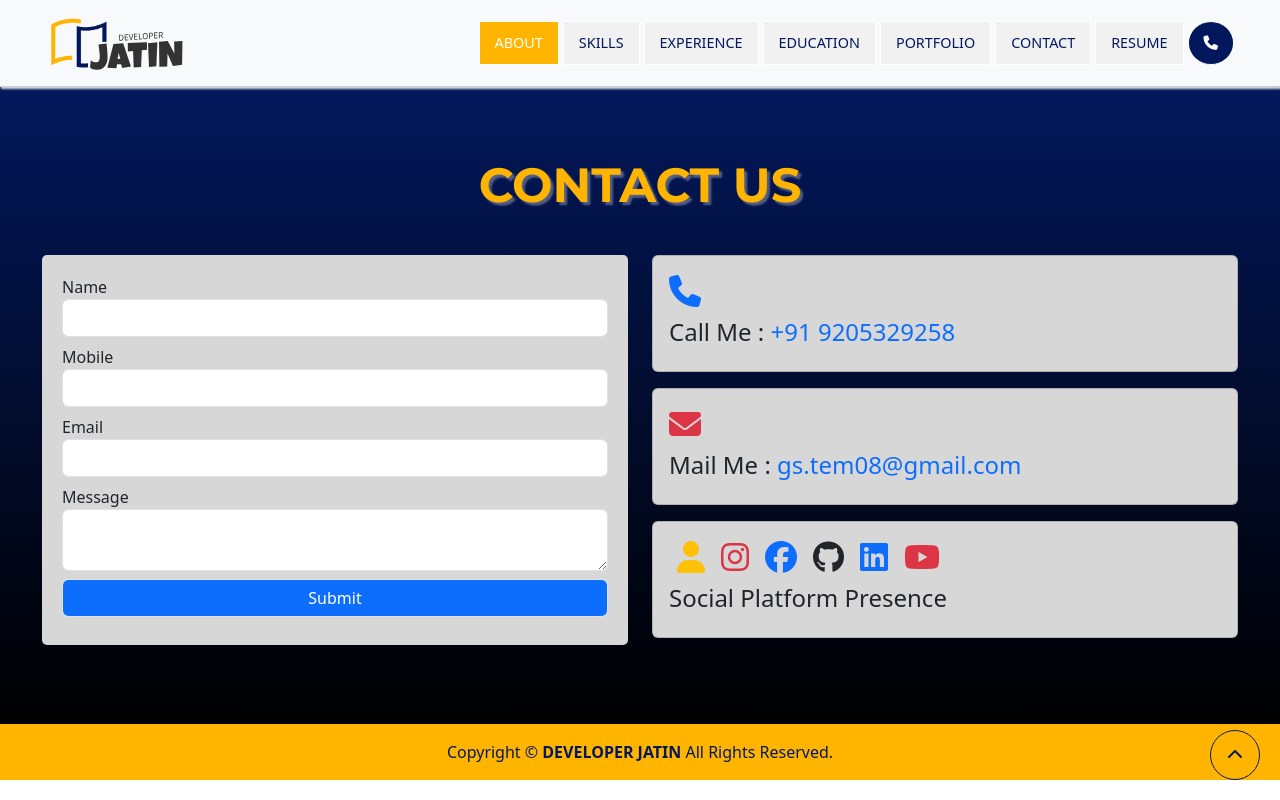
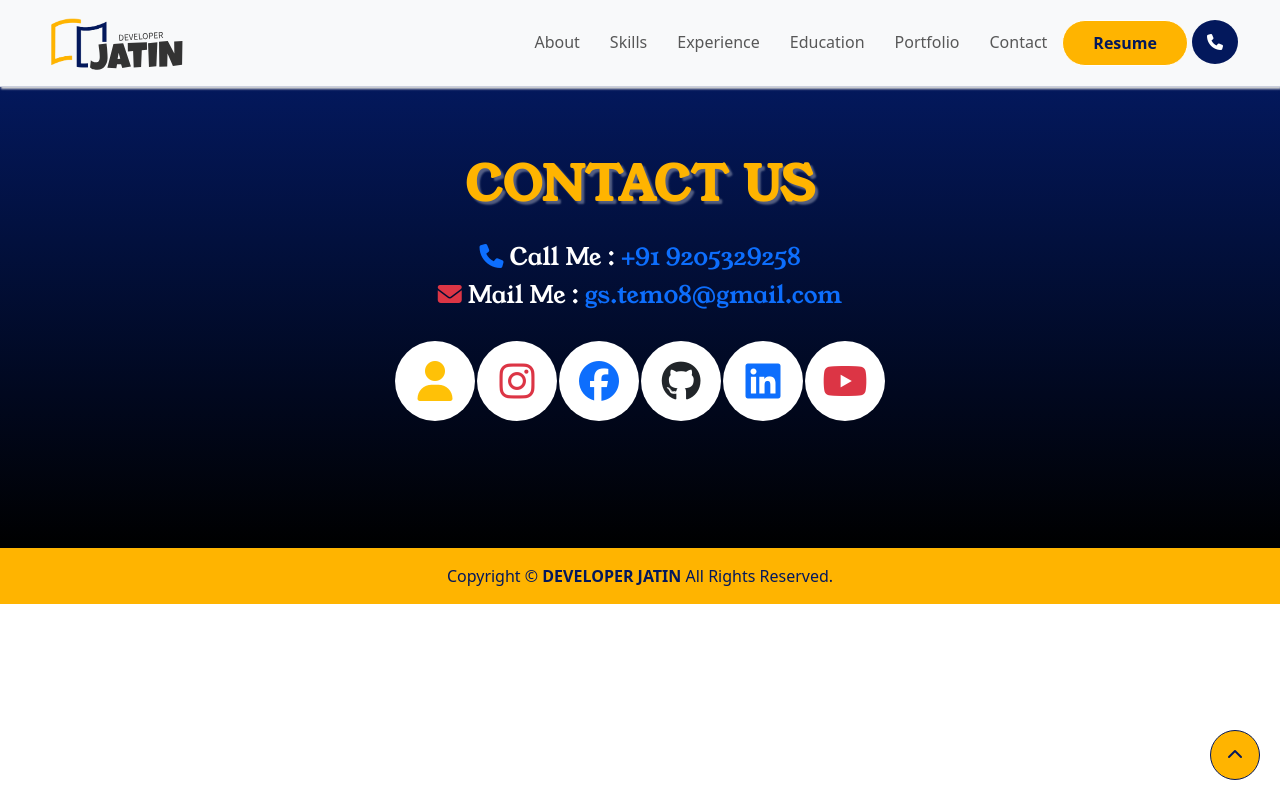
Before and after one commit to singhjatin08/developerJatin, a React (Create React App) app: page /developerjatin/contact in a window 1280 px wide. Built offline with nearby package versions, Linux system fonts and the light colour scheme.

Commit message:
Update content

```diff
--- a/src/App.css
+++ b/src/App.css
@@ -1,14 +1,21 @@
 @import url('https://fonts.googleapis.com/css2?family=Montserrat:ital,wght@0,100..900;1,100..900&display=swap');
+@import url('https://fonts.googleapis.com/css2?family=Young+Serif&display=swap');
 
 :root {
-    --color1: #FFB400;
-    --font1: "Montserrat", sans-serif;
-    --color2 : #03185C2f;
-    --color3: #03185C;
-    --color4: #d7d7d7;
+  --color1: #FFB400;
+  --font2: "Montserrat", sans-serif;
+  --font1: "Young Serif", serif;
+  --color2: #03185C2f;
+  --color3: #03185C;
+  --color4: #d7d7d7;
+}
+
+body {
+  font-family: var(--font2);
 }
 
 @media (min-width: 1200px) {
+
   .container,
   .container-lg,
   .container-md,
@@ -17,41 +24,82 @@
     max-width: 1220px !important;
   }
 }
-.w-10{width: 10% !important;}
-.w-20{width: 20% !important;}
-.w-30{width: 30% !important;}
-.w-40{width: 40% !important;}
-.w-50{width: 50% !important;}
-.w-60{width: 60% !important;}
-.w-70{width: 70% !important;}
-.w-80{width: 80% !important;}
-.w-85{width: 85% !important;}
-.w-90{width: 90% !important;}
-.w-95{width: 95% !important;}
-.w-98{width: 98% !important;}
-.w-100{width: 100% !important;}
+
+.w-10 {
+  width: 10% !important;
+}
+
+.w-20 {
+  width: 20% !important;
+}
+
+.w-30 {
+  width: 30% !important;
+}
+
+.w-40 {
+  width: 40% !important;
+}
+
+.w-50 {
+  width: 50% !important;
+}
+
+.w-60 {
+  width: 60% !important;
+}
+
+.w-70 {
+  width: 70% !important;
+}
+
+.w-80 {
+  width: 80% !important;
+}
+
+.w-85 {
+  width: 85% !important;
+}
+
+.w-90 {
+  width: 90% !important;
+}
+
+.w-95 {
+  width: 95% !important;
+}
+
+.w-98 {
+  width: 98% !important;
+}
+
+.w-100 {
+  width: 100% !important;
+}
 
 nav.navbar {
   border-bottom: 1px solid var(--color2) !important;
   box-shadow: 1px 2px 2px var(--color4);
 }
 
-a{
+a {
   text-decoration: none !important;
 }
 
-.navbar .nav-item .nav-link {
-  font-size: 0.9rem;
-  text-transform: uppercase;
-  font-weight: 500;
-  background: #f1f1f1;
+.navbar .nav-item.button .nav-link {
+  text-transform: capitalize;
+  font-weight: 600;
+  background: var(--color1);
+  border-radius: 30px;
   color: var(--color3);
-  padding-left: 15px !important;
-  padding-right: 15px !important;
-  padding-top: 10px !important;
-  padding-bottom: 10px !important;
+  padding: 10px 30px !important;
   margin-right: 4px;
   border: 1px solid #fff !important;
+}
+
+.navbar .nav-item .nav-link {
+  padding: 10px 15px !important;
+  font-weight: 500;
 }
 
 .navbar-nav .nav-link.active,
@@ -90,6 +138,7 @@ section {
   font-size: 3rem;
   text-shadow: 3px 3px 2px #ffffff52;
   text-transform: uppercase;
+  letter-spacing: 1px;
 }
 
 .section-heading-dark {
@@ -100,10 +149,24 @@ section {
   font-size: 3rem;
   text-shadow: 3px 3px 2px #fff;
   text-transform: uppercase;
+  letter-spacing: 1px;
   /* -webkit-text-stroke: 1px var(--color3)21; */
 }
-@media(max-width:768px){
-  .section-heading-dark, .section-heading-orange {
+
+.sub-heading {
+  font-size: 1.5rem;
+  font-weight: 700;
+  font-family: var(--font1);
+  text-transform: uppercase;
+  color: var(--color1);
+  text-shadow: 2px 2px 0px #000000;
+  letter-spacing: 2px;
+}
+
+@media(max-width:768px) {
+
+  .section-heading-dark,
+  .section-heading-orange {
     font-size: 2rem;
   }
 }
@@ -169,6 +232,7 @@ section {
     font-size: 2rem;
     line-height: 45px;
   }
+
   .banner .banner-content {
     min-height: auto;
   }
@@ -183,15 +247,17 @@ section {
   display: flex;
   align-items: center;
 }
-.about .lines{
+
+.about .lines {
   position: absolute;
   top: -100px;
   right: -140px;
   transform: rotate(-140deg);
   opacity: 0.3;
-  filter:invert();
+  filter: invert();
   width: 500px;
 }
+
 @media (max-width:768px) {
   .about {
     min-height: auto;
@@ -287,49 +353,56 @@ section {
   opacity: 1;
   transform: scale(1);
 }
-.skillCard span.skillName{
+
+.skillCard span.skillName {
   color: #fff;
   width: 30%;
 }
-.skillCard .skillQuality{
+
+.skillCard .skillQuality {
   background: #fff;
   width: 100%;
   display: flex;
   height: 10px;
 }
-.skillCard .skillQuality span{
+
+.skillCard .skillQuality span {
   background: var(--color1);
   height: 10px;
 }
+
 @media (max-width:768px) {
   .skills {
     min-height: auto;
   }
-  .experience .experience-container{
-    padding:40px;
+
+  .experience .experience-container {
+    padding: 40px;
   }
 }
 
 
-.experience{
+.experience {
   background: var(--color4);
   position: relative;
   overflow: hidden;
 }
-.experience .experience-container{
+
+.experience .experience-container {
   position: relative;
 }
-.experience .lines{
+
+.experience .lines {
   position: absolute;
   bottom: -100px;
   left: -140px;
   transform: rotate(40deg);
   opacity: 0.3;
-  filter:invert();
+  filter: invert();
   width: 600px;
 }
 
-.experience .experience-container .piller{
+.experience .experience-container .piller {
   position: absolute;
   height: 100%;
   width: 10px;
@@ -342,48 +415,53 @@ section {
   /* display: none; */
 }
 
-.experience-box{
+.experience-box {
   width: 50%;
   background-color: #f0f0f0;
   padding: 20px;
   border-radius: 10px;
-  margin-bottom: 30px;
+  margin-bottom: 10px;
   box-shadow: 1px 2px 2px var(--color3);
   z-index: 2;
 }
 
-.experience-box:nth-child(odd){
+.experience-box:nth-child(odd) {
   padding-right: 60px;
   margin-right: auto;
 }
 
-.experience-box:nth-child(even){
+.experience-box:nth-child(even) {
   padding-left: 60px;
   margin-left: auto;
 }
 
-.experience-box-inner{
+.experience-box-inner {
   position: relative;
 }
 
-.experience-box h2{
+.experience-box h2 {
   font-size: 1.5rem;
   font-family: var(--font1);
   font-weight: 700;
   color: var(--color3);
 }
-.experience .experience-box span{
+
+.experience .experience-box span {
   font-size: 0.9rem;
   font-weight: 500;
 }
-.experience .experience-box ul{
+
+.experience .experience-box ul {
   margin: 10px 0;
   padding-left: 15px;
 }
-.experience .experience-box ul li{
-  font-size: 0.8rem;
+
+.experience .experience-box ul li {
+  font-size: 0.9rem;
+  font-family: var(--font2);
 }
-.experience-box .company-logo{
+
+.experience-box .company-logo {
   position: absolute;
   width: 70px;
   height: 70px;
@@ -397,16 +475,18 @@ section {
   justify-content: center;
 }
 
-.experience-box:nth-child(odd) .company-logo{
+.experience-box:nth-child(odd) .company-logo {
   right: -95px;
   top: calc(50% - 35px);
 }
-.experience-box:nth-child(even) .company-logo{
+
+.experience-box:nth-child(even) .company-logo {
   left: -95px;
   top: calc(50% - 35px);
   background-color: var(--color3);
 }
-.experience-box .company-logo img{
+
+.experience-box .company-logo img {
   width: 100%;
 }
 
@@ -414,7 +494,7 @@ section {
   position: absolute;
   content: "";
   width: 12px;
-  height: calc(100% + 30px);
+  height: calc(100% + 12px);
   z-index: 1;
   background: var(--color3);
   top: 0;
@@ -429,51 +509,58 @@ section {
   position: absolute;
   content: "";
   width: 12px;
-  height: calc(100% + 30px);
+  height: calc(100% + 12px);
   z-index: 1;
   background: var(--color3);
   top: 0;
   left: calc(100% - 6px);
 }
-.experience-box{
+
+.experience-box {
   position: relative;
 }
+
 .experience .experience-box:nth-last-child(1)::after {
   height: 100%;
   border-radius: 0 0 4px 4px;
 }
 
 @media (max-width:768px) {
-  .experience-box h2{
+  .experience-box h2 {
     font-size: 1.3rem;
   }
-  .experience-box{
+
+  .experience-box {
     width: 100%;
   }
 }
 
 /* Education */
-.education{
+.education {
   background: linear-gradient(var(--color3), #000);
 }
-.education-container .piller{
+
+.education-container .piller {
   background: var(--color1) !important;
   z-index: 1;
   display: none;
 }
+
 #education {
-  position: relative; /* Ensure the parent is positioned */
+  position: relative;
+  /* Ensure the parent is positioned */
 }
 
 #education .experience-box {
-  position: relative; /* Ensure the child is positioned relatively */
+  position: relative;
+  /* Ensure the child is positioned relatively */
 }
 
 #education .experience-box:nth-child(even)::after {
   position: absolute;
   content: "";
   width: 12px;
-  height: calc(100% + 30px);
+  height: calc(100% + 12px);
   z-index: 1;
   background: var(--color1);
   top: 0;
@@ -488,7 +575,7 @@ section {
   position: absolute;
   content: "";
   width: 12px;
-  height: calc(100% + 30px);
+  height: calc(100% + 12px);
   z-index: 1;
   background: var(--color1);
   top: 0;
@@ -501,45 +588,52 @@ section {
 }
 
 /* portfolio */
-.portfolio{
+.portfolio {
   background-color: var(--color4);
 }
+
 .portfolio .portfolio-card {
   margin-bottom: 20px;
 }
-.portfolio .portfolio-card .portfolio-card-inner{
+
+.portfolio .portfolio-card .portfolio-card-inner {
   box-shadow: 1px 2px 2px var(--color3);
   border: 1px solid #fff;
   text-align: center;
 }
-.portfolio .portfolio-card .portfolio-card-inner a{
+
+.portfolio .portfolio-card .portfolio-card-inner a {
   text-decoration: none;
   color: var(--color3);
 }
-.portfolio .portfolio-card .portfolio-card-inner p{
+
+.portfolio .portfolio-card .portfolio-card-inner p {
   margin: 0;
-  padding:5px 10px;
+  padding: 5px 10px;
   text-transform: uppercase;
   font-weight: 600;
   background: var(--color1);
 }
 
 /* contact */
-.contact{
+.contact {
   background: linear-gradient(var(--color3), #000);
 }
-.contact .form-container{
+
+.contact .form-container {
   padding: 20px;
   border-radius: 5px;
   background: var(--color4);
 }
-.contact-card-container{
+
+.contact-card-container {
   display: flex;
   align-items: center;
   height: 100%;
   flex-wrap: wrap;
 }
-.contact-card-container .contact-card{
+
+.contact-card-container .contact-card {
   width: 100%;
   background-color: var(--color4);
 }
@@ -548,7 +642,53 @@ footer {
   background: var(--color1);
   color: var(--color3);
 }
-.scrollToTop{
+.footer-widget{
+  padding: 20px;
+  color: #fff;
+}
+.widget-box{
+  display: flex;
+  gap: 20px;
+  align-items: center;
+  margin-bottom: 10px;
+  justify-content: center;
+}
+.widget-box h4{
+  font-size: 1.5rem;
+  font-family: var(--font1);
+  margin-bottom: 0;
+}
+ul.social-links{
+  display: flex;
+  list-style: none;
+  padding: 20px;
+
+  justify-content: center;
+}
+ul.social-links li{
+  width: 80px;
+  height: 80px;
+  background: #fff;
+  border-radius: 50%;
+  align-content: center;
+  text-align: center;
+  margin: 1px;
+  font-size: 2.5rem;
+}
+
+@media (max-width:568px) {
+   .footer-widget{
+    display: block;
+    text-align: center
+   }
+   ul.social-links li{
+    font-size: 1.4rem;
+    width: 50px;
+    height: 50px;
+   }
+}
+
+.scrollToTop {
   width: 50px;
   height: 50px;
   border-radius: 50%;
@@ -562,12 +702,15 @@ footer {
   border: 1px solid var(--color3);
   color: var(--color3);
 }
-.link{
+
+.link {
   color: var(--color3);
 }
-.nav-call .nav-link{
+
+.nav-call .nav-link {
   display: inline-block;
 }
-.main-h1{
+
+.main-h1 {
   font-size: 2.5rem;
 }
--- a/src/components/Contact.js
+++ b/src/components/Contact.js
@@ -1,64 +1,86 @@
-import React, { useRef, useState } from 'react'
-import axios from 'axios'
+// import React, { useRef, useState } from 'react'
+// import axios from 'axios'
 
 export default function Contact() {
-    const formRef = useRef(null);
-    const [errors, setErrors] = useState({});
-    const [successMessage, setSuccessMessage] = useState('');
-    const [isSubmitting, setIsSubmitting] = useState(false);
+    // const formRef = useRef(null);
+    // const [errors, setErrors] = useState({});
+    // const [successMessage, setSuccessMessage] = useState('');
+    // const [isSubmitting, setIsSubmitting] = useState(false);
 
-    const validateForm = (formData) => {
-        const newErrors = {};
-        const name = formData.get('name')?.trim();
-        const mobile = formData.get('mobile')?.trim();
-        const email = formData.get('email')?.trim();
-        const message = formData.get('message')?.trim();
+    // const validateForm = (formData) => {
+    //     const newErrors = {};
+    //     const name = formData.get('name')?.trim();
+    //     const mobile = formData.get('mobile')?.trim();
+    //     const email = formData.get('email')?.trim();
+    //     const message = formData.get('message')?.trim();
 
-        if (!name) newErrors.name = 'Name is required.';
-        if (!mobile || !/^\d{10}$/.test(mobile)) newErrors.mobile = 'Enter a valid 10-digit mobile number.';
-        if (!email || !/^[^\s@]+@[^\s@]+\.[^\s@]+$/.test(email)) newErrors.email = 'Enter a valid email address.';
-        if (!message) newErrors.message = 'Message is required.';
+    //     if (!name) newErrors.name = 'Name is required.';
+    //     if (!mobile || !/^\d{10}$/.test(mobile)) newErrors.mobile = 'Enter a valid 10-digit mobile number.';
+    //     if (!email || !/^[^\s@]+@[^\s@]+\.[^\s@]+$/.test(email)) newErrors.email = 'Enter a valid email address.';
+    //     if (!message) newErrors.message = 'Message is required.';
 
-        return newErrors;
-    };
+    //     return newErrors;
+    // };
 
-    const handleSubmit = async (e) => {
-        e.preventDefault();
-        const form = formRef.current;
-        const formData = new FormData(form);
-        const validationErrors = validateForm(formData);
+    // const handleSubmit = async (e) => {
+    //     e.preventDefault();
+    //     const form = formRef.current;
+    //     const formData = new FormData(form);
+    //     const validationErrors = validateForm(formData);
 
-        if (Object.keys(validationErrors).length > 0) {
-            setErrors(validationErrors);
-            setSuccessMessage('');
-            return;
-        }
+    //     if (Object.keys(validationErrors).length > 0) {
+    //         setErrors(validationErrors);
+    //         setSuccessMessage('');
+    //         return;
+    //     }
 
-        setErrors({});
-        setIsSubmitting(true);
+    //     setErrors({});
+    //     setIsSubmitting(true);
 
-        try {
-            await axios.post('https://jatin.devtechera.com/admin/api/submit-enquiry', formData, {
-                headers: { 'Content-Type': 'multipart/form-data' },
-            });
+    //     try {
+    //         await axios.post('https://jatin.devtechera.com/admin/api/submit-enquiry', formData, {
+    //             headers: { 'Content-Type': 'multipart/form-data' },
+    //         });
 
-            form.reset();
-            setSuccessMessage("Thanks for contacting me. I will get in touch with you shortly!");
-        } catch (error) {
-            console.error('Form submission error:', error);
-            setSuccessMessage('Something went wrong. Please try again later.');
-        } finally {
-            setIsSubmitting(false);
-        }
-    };
+    //         form.reset();
+    //         setSuccessMessage("Thanks for contacting me. I will get in touch with you shortly!");
+    //     } catch (error) {
+    //         console.error('Form submission error:', error);
+    //         setSuccessMessage('Something went wrong. Please try again later.');
+    //     } finally {
+    //         setIsSubmitting(false);
+    //     }
+    // };
 
     return (
         <section className='contact' id='contact'>
             <div className='container'>
                 <h2 className='section-heading-orange'>Contact Us</h2>
 
-                <div className='row pt-3'>
-                    <div className='col-md-6 pt-3'>
+                <div className="footer-widget">
+                    <div className="widget-box">
+                        <h4><i className="fa-solid fa-phone text-primary"></i> Call Me : <a href='tel:+91 9205329258'>+91 9205329258</a></h4>
+                    </div>
+                    <div className="widget-box">
+                        <h4><i className="fa-solid fa-envelope text-danger"></i> Mail Me : <a href="mailto:gs.tem08@gmail.com">gs.tem08@gmail.com</a></h4>
+                    </div>
+
+                    <div className="social-presence">
+                        <ul className="social-links">
+                            {/* Social icons */}
+                            <li><a className='px-2 text-warning' rel="noreferrer" target='_blank' href='https://www.about.me/developerjatin'><i className="fa-solid fa-user"></i></a></li>
+                            <li><a className='px-2 text-danger' rel="noreferrer" target='_blank' href='https://www.instagram.com/roaming_views_official/'><i className="fa-brands fa-instagram"></i></a></li>
+                            <li><a className='px-2' rel="noreferrer" target='_blank' href='https://www.facebook.com/singhjatin08'><i className="fa-brands fa-facebook"></i></a></li>
+                            <li><a className='px-2 text-dark' rel="noreferrer" target='_blank' href='https://github.com/singhjatin08/'><i className="fa-brands fa-github"></i></a></li>
+                            <li><a className='px-2' rel="noreferrer" target='_blank' href='https://www.linkedin.com/in/jatin-singh-2b5949179'><i className="fa-brands fa-linkedin"></i></a></li>
+                            <li><a className='px-2 text-danger' rel="noreferrer" target='_blank' href='https://www.youtube.com/@roaming_views'><i className="fa-brands fa-youtube"></i></a></li>
+                        </ul>
+                    </div>
+
+                </div>
+
+                {/* <div className='row pt-3'> */}
+                {/* <div className='col-md-6 pt-3'>
                         <div className='form-container'>
                             {successMessage && <div className="alert alert-success">{successMessage}</div>}
                             <form onSubmit={handleSubmit} ref={formRef} noValidate>
@@ -94,41 +116,10 @@ export default function Contact() {
                                 </div>
                             </form>
                         </div>
-                    </div>
+                    </div> */}
 
-                    {/* Right column with contact cards */}
-                    <div className='col-md-6 pt-3'>
-                        <div className='contact-card-container'>
-                            {/* Contact Cards */}
-                            <div className='contact-card card mb-3'>
-                                <div className='card-body'>
-                                    <h2><i className="fa-solid fa-phone text-primary"></i></h2>
-                                    <h4>Call Me : <a href='tel:+91 9205329258'>+91 9205329258</a></h4>
-                                </div>
-                            </div>
-                            <div className='contact-card card mb-3'>
-                                <div className='card-body'>
-                                    <h2><i className="fa-solid fa-envelope text-danger"></i></h2>
-                                    <h4>Mail Me : <a href="mailto:gs.tem08@gmail.com">gs.tem08@gmail.com</a></h4>
-                                </div>
-                            </div>
-                            <div className='contact-card card mb-3'>
-                                <div className='card-body'>
-                                    <h2>
-                                        {/* Social icons */}
-                                        <a className='px-2 text-warning' rel="noreferrer" target='_blank' href='https://www.about.me/developerjatin'><i className="fa-solid fa-user"></i></a>
-                                        <a className='px-2 text-danger' rel="noreferrer" target='_blank' href='https://www.instagram.com/roaming_views_official/'><i className="fa-brands fa-instagram"></i></a>
-                                        <a className='px-2' rel="noreferrer" target='_blank' href='https://www.facebook.com/singhjatin08'><i className="fa-brands fa-facebook"></i></a>
-                                        <a className='px-2 text-dark' rel="noreferrer" target='_blank' href='https://github.com/singhjatin08/'><i className="fa-brands fa-github"></i></a>
-                                        <a className='px-2' rel="noreferrer" target='_blank' href='https://www.linkedin.com/in/jatin-singh-2b5949179'><i className="fa-brands fa-linkedin"></i></a>
-                                        <a className='px-2 text-danger' rel="noreferrer" target='_blank' href='https://www.youtube.com/@roaming_views'><i className="fa-brands fa-youtube"></i></a>
-                                    </h2>
-                                    <h4>Social Platform Presence</h4>
-                                </div>
-                            </div>
-                        </div>
-                    </div>
-                </div>
+
+                {/* </div> */}
             </div>
         </section>
     )
--- a/src/components/Education.js
+++ b/src/components/Education.js
@@ -35,7 +35,7 @@ export default function Education() {
                         <h2>Bechlor of Science(BSC)</h2>
                         <div className="d-flex justify-content-between">
                             <span>IGNOU University</span>
-                            <span>June 2024</span>
+                            <span>June 2025</span>
                         </div>
                         <ul>
                             <li>Physice, Chemistry, Maths</li>
@@ -55,7 +55,7 @@ export default function Education() {
                             <span>July 2020</span>
                         </div>
                         <ul>
-                            <li>PCM (Computer Science)</li>
+                            <li>PCM with Computer Science</li>
                         </ul>
                         <div className="company-logo">
                             <img src={soe} alt="company logo" />
--- a/src/components/Footer.js
+++ b/src/components/Footer.js
@@ -1,6 +1,9 @@
 import React from 'react'
 
 export default function Footer(props) {
+    function handleClick() {
+        window.scrollTo(0, 0)
+    }
     return (
         <>
             <footer>
@@ -9,7 +12,7 @@ export default function Footer(props) {
                         Copyright &copy; <strong><span className='link'>DEVELOPER JATIN</span></strong> All Rights Reserved.
                     </div>
                 </div>
-                <div className='scrollToTop'><i className="fa-solid fa-chevron-up"></i></div>
+                <div className='scrollToTop' onClick={handleClick}><i className="fa-solid fa-chevron-up"></i></div>
             </footer>
         </>
     )
--- a/src/components/Header.js
+++ b/src/components/Header.js
@@ -16,7 +16,7 @@ export default function Header() {
                         <div className="collapse justify-content-end navbar-collapse" id="navbarSupportedContent">
                             <ul className="navbar-nav  mb-2 mb-lg-0">
                                 <li className="nav-item">
-                                    <a className="nav-link active" aria-current="page" href="#about">About</a>
+                                    <a className="nav-link" aria-current="page" href="#about">About</a>
                                 </li>
                                 <li className="nav-item">
                                     <a className="nav-link" href="#skills-section">Skills</a>
@@ -33,7 +33,7 @@ export default function Header() {
                                 <li className="nav-item">
                                     <a className="nav-link" href="#contact">Contact</a>
                                 </li>
-                                <li className="nav-item">
+                                <li className="nav-item button">
                                     <a className="nav-link" rel="noreferrer" target='_blank' href={resume}>Resume</a>
                                 </li>
                                 <li className='nav-item nav-call'>
--- a/src/components/Home.js
+++ b/src/components/Home.js
@@ -39,11 +39,11 @@ export default function Home() {
             <div className="col-md-7 banner-content">
               <div>
                 <p className="welcome-heading">Welcome to my world</p>
-                <div className="banner-heading">
+                <h2 className="banner-heading">
                   <span>Hi! I am </span>
                   <span className="text-orange">Jatin Singh</span>
                   <br /> a <span ref={typewriterRef}>WEB DEVELOPER</span>
-                </div>
+                </h2>
                 <p className="banner-description">
                 I’m Jatin Singh, a passionate php web developer in delhi ncr, specializing in front-end (HTML, CSS, JavaScript) and back-end (PHP, CodeIgniter). Check out my portfolio of responsive, dynamic websites designed to boost your online presence.
                 </p>
```
Also changed, not shown: src/components/About.js (+11 -10 lines), 1 other file (tests, documents, lock files or other folders).
